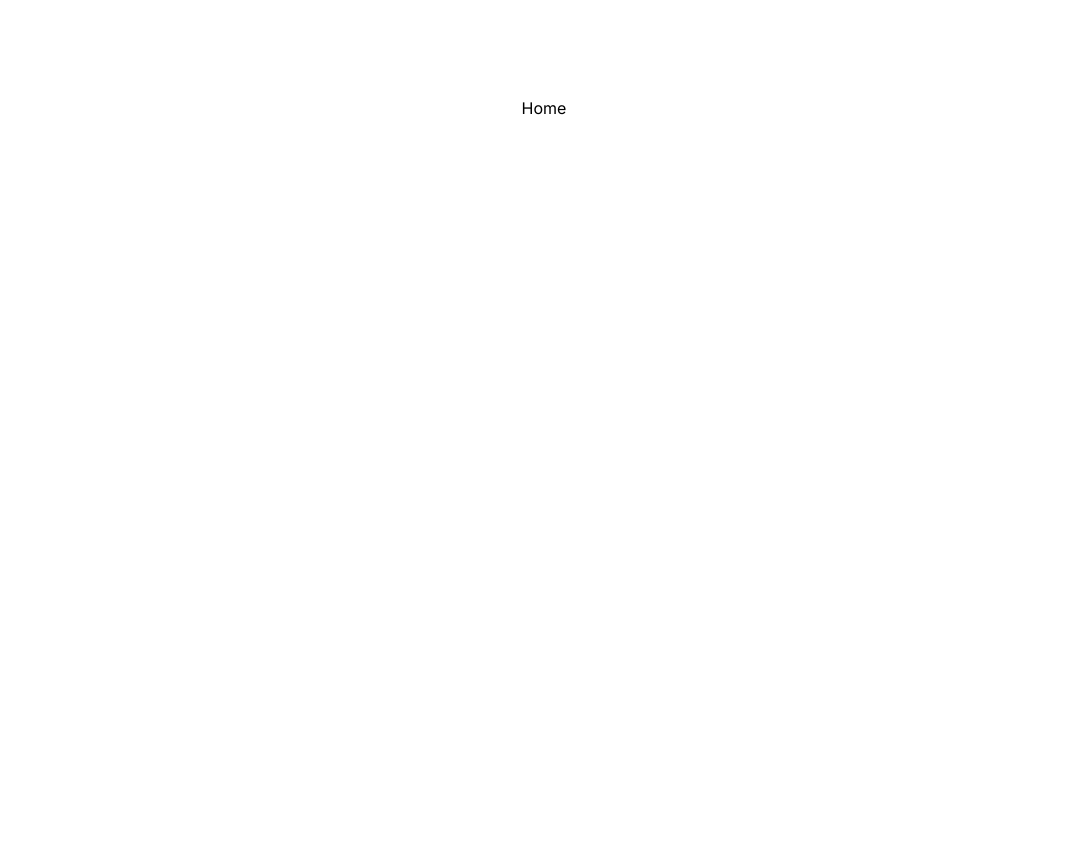
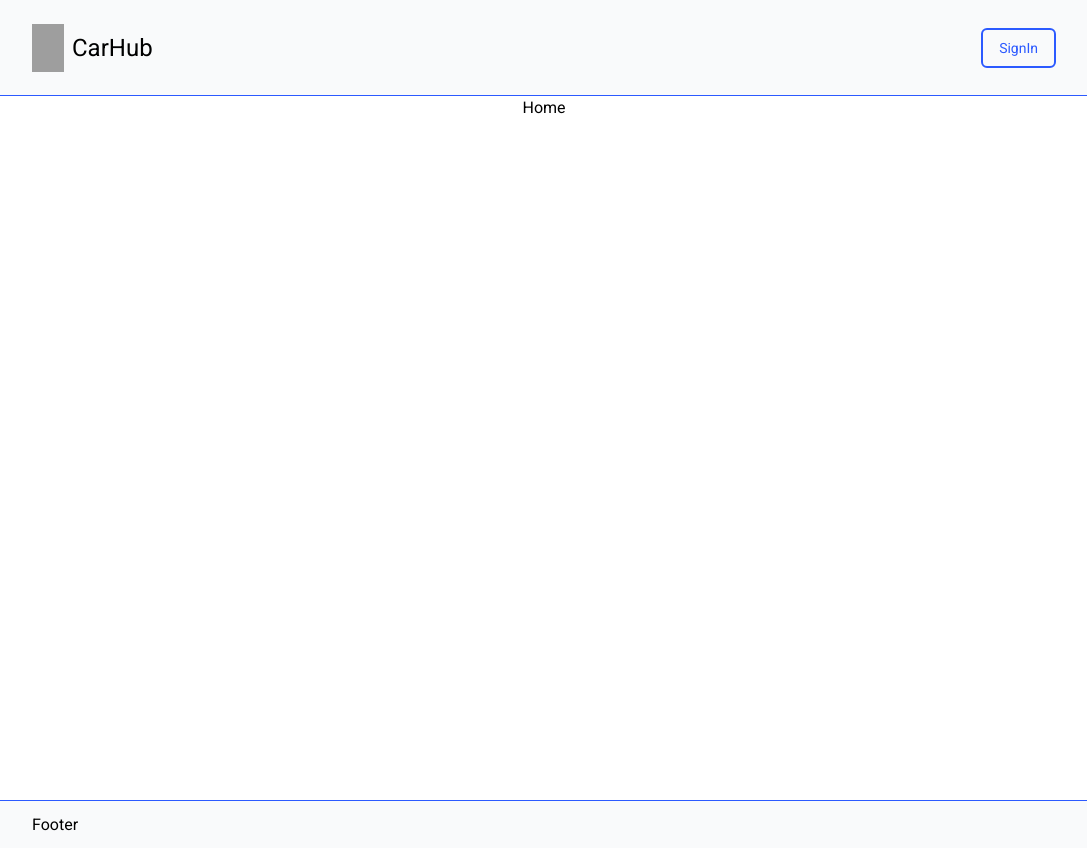
Before and after one commit to SiegfriedBz/Nextjs-CarHub, a Next.js app: page / in a window 1280 px wide. Shown: the whole page, without its empty margins (96-1183 px from the left). Before the commit the page ends 800 px from the top, so only its background shows below. Built offline with nearby package versions, Linux system fonts and the light colour scheme; grey boxes are pictures that could not be loaded.

Commit message:
add Roboto

```diff
--- a/app/layout.tsx
+++ b/app/layout.tsx
@@ -1,8 +1,15 @@
 import type { Metadata } from 'next'
-import { Inter } from 'next/font/google'
+import { Roboto } from 'next/font/google'
 import './globals.css'
+import Navbar from '@/components/Navbar'
+import Footer from '@/components/Footer'
 
-const inter = Inter({ subsets: ['latin'] })
+const roboto = Roboto({
+  weight: ['100', '300', '400', '700'],
+  style: ['normal', 'italic'],
+  subsets: ['latin'],
+  display: 'swap',
+})
 
 export const metadata: Metadata = {
   title: 'Create Next App',
@@ -15,8 +22,12 @@ export default function RootLayout({
   children: React.ReactNode
 }) {
   return (
-    <html lang="en">
-      <body className={inter.className}>{children}</body>
+    <html lang='en'>
+      <body className={roboto.className}>
+        <Navbar />
+        {children}
+        <Footer />
+      </body>
     </html>
   )
 }
```
